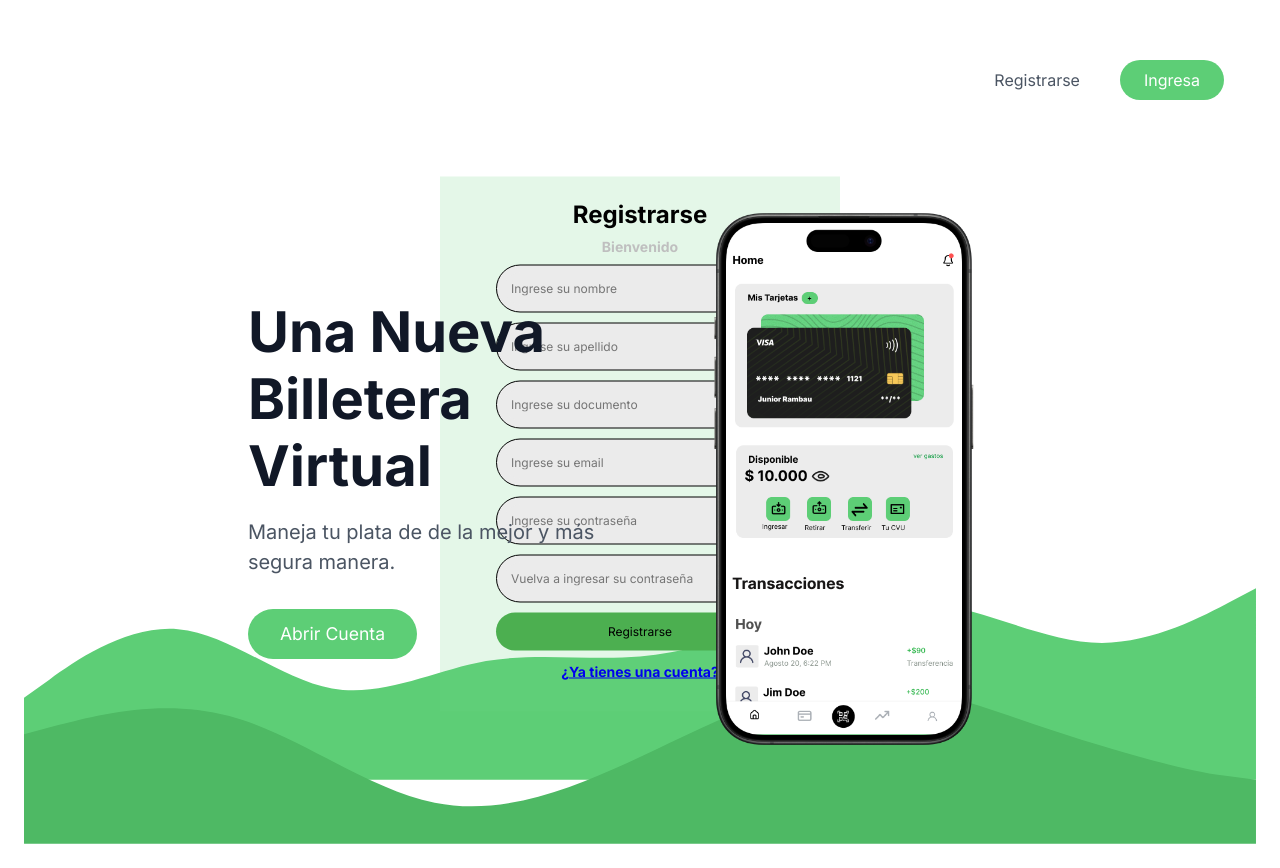
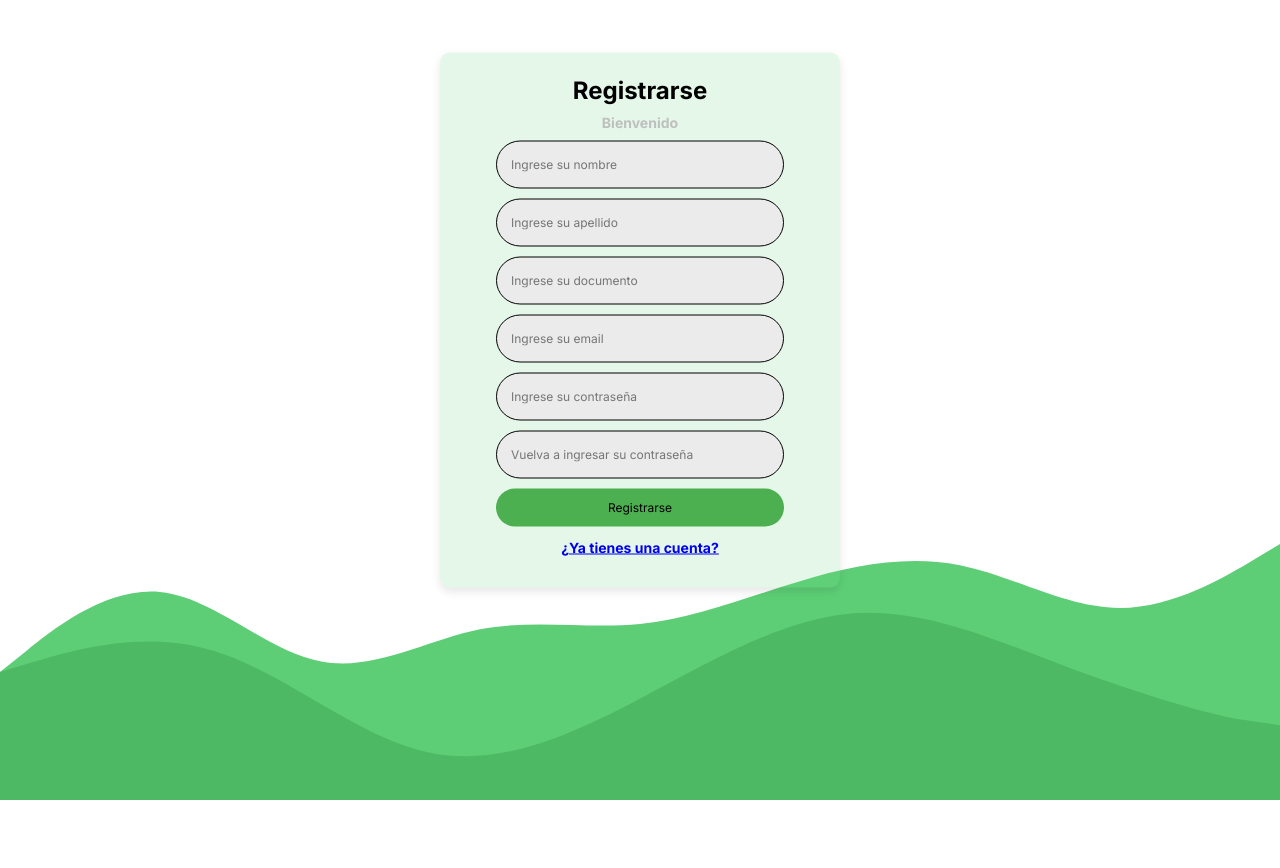
Before and after one commit to Josefinamrm/Billetera_Virtual_Web, a Vue app: page /register in a window 1280 px wide. After the commit the page ends 800 px from the top, so only its background shows below. Built offline with nearby package versions, Linux system fonts and the light colour scheme.

Commit message:
Landing page ready

```diff
--- a/src/components/LandingPage.vue
+++ b/src/components/LandingPage.vue
@@ -11,7 +11,7 @@
       <div class="text-content">
         <h1 class="title">Una Nueva Billetera Virtual</h1>
         <p class="subtitle">Maneja tu plata de de la mejor y más segura manera.</p>
-        <RouterLink to="/register" class="btn btn-primary btn-large">Abrir Cuenta</RouterLink>
+        <RouterLink to="/register" class="btn btn-primary btn-large">Registrarse</RouterLink>
       </div>
 
       <div class="phone-container">
@@ -23,26 +23,17 @@
       </div>
     </main>
 
-    <!-- Background Waves -->
-    <div class="background-waves">
-      <svg class="wave wave-1" xmlns="http://www.w3.org/2000/svg" viewBox="0 0 1440 320">
-        <path fill="#5dce76" fill-opacity="1" d="M0,224L30,202.7C60,181,120,139,180,144C240,149,300,203,360,213.3C420,224,480,192,540,181.3C600,171,660,181,720,176C780,171,840,149,900,133.3C960,117,1020,107,1080,117.3C1140,128,1200,160,1260,160C1320,160,1380,128,1410,112L1440,96L1440,320L1410,320C1380,320,1320,320,1260,320C1200,320,1140,320,1080,320C1020,320,960,320,900,320C840,320,780,320,720,320C660,320,600,320,540,320C480,320,420,320,360,320C300,320,240,320,180,320C120,320,60,320,30,320L0,320Z"></path>
-      </svg>
-      <svg class="wave wave-2" xmlns="http://www.w3.org/2000/svg" viewBox="0 0 1440 320">
-        <path fill="#4eb964" fill-opacity="1" d="M0,192L40,181.3C80,171,160,149,240,170.7C320,192,400,256,480,272C560,288,640,256,720,218.7C800,181,880,139,960,133.3C1040,128,1120,160,1200,186.7C1280,213,1360,235,1400,240L1440,245.3L1440,320L1400,320C1360,320,1280,320,1200,320C1120,320,1040,320,960,320C880,320,800,320,720,320C640,320,560,320,480,320C400,320,320,320,240,320C160,320,80,320,40,320L0,320Z"></path>
-      </svg>
-    </div>
-
     <RouterView />
   </div>
 </template>
-
 
 <script>
 export default {
   name: 'LandingPage'
 }
-</script><style scoped>
+</script>
+
+<style scoped>
 * {
   margin: 0;
   padding: 0;
@@ -50,12 +41,10 @@ export default {
 }
 
 html, body {
-  height: 100%;
-  overflow-x: hidden;
-}
-
-:root {
-  overflow-y: hidden; /* Prevent vertical scrolling */
+  height: 100vh;
+  overflow: hidden;
+  position: fixed;
+  width: 100%;
 }
 
 .landing-page {
@@ -63,7 +52,8 @@ html, body {
   height: 100vh;
   display: flex;
   flex-direction: column;
-  position: relative;
+  position: relative; /* Changed from fixed to relative */
+  width: 100%;
   background-color: #ffffff;
   overflow: hidden;
 }
@@ -84,19 +74,20 @@ nav {
 .content {
   display: flex;
   justify-content: space-between;
-  align-items: center;
-  padding: 0 2rem;
-  max-width: 1200px;
+  align-items: flex-start;
+  padding: 0;
+  max-width: 1400px;
   margin: 0 auto;
   height: calc(100vh - 70px);
   position: relative;
   z-index: 1;
+  padding-top: 8vh;
 }
 
 .text-content {
-  flex: 1;
-  max-width: 500px;
-  padding-right: 2rem;
+  flex: 0 1 500px;
+  margin-left: -5%; /* Moved text more to the left */
+  margin-top: 2vh; /* Moved text higher */
 }
 
 .title {
@@ -147,68 +138,45 @@ nav {
 
 .phone-container {
   flex: 1;
-  max-width: 400px;
+  max-width: 450px;
   display: flex;
-  justify-content: center;
+  justify-content: flex-end;
   align-items: center;
+  margin-right: 3%; /* Adjusted margin */
+  z-index: 2; /* Ensure image is on top */
 }
 
 .phone-image {
   width: auto;
-  height: 70vh;
-  max-height: 600px;
+  height: 75vh;
+  max-height: 650px;
   object-fit: contain;
+  z-index: 2; /* Ensure image stays above other elements */
 }
 
-/* Background Waves */
-.background-waves {
-  position: absolute;
-  bottom: 0;
-  left: 0;
-  right: 0;
-  width: 100%;
-  height: 40%;
-  z-index: 0;
-  overflow: hidden;
-}
-
-.wave {
-  position: absolute;
-  width: 100%;
-  height: auto;
-  bottom: 0;
-  left: 0;
-  z-index: -1;
-}
-
-.wave-1 {
-  bottom: 20%; /* Adjusted positioning */
-}
-
-.wave-2 {
-  bottom: 0;
-}
-
-/* Responsive Design */
 @media (max-width: 768px) {
   .content {
     flex-direction: column;
     text-align: center;
     padding: 1rem;
+    align-items: center;
+    padding-top: 2vh;
   }
 
   .text-content {
-    padding-right: 0;
+    margin-left: 0;
+    margin-top: 0;
   }
 
   .phone-container {
     width: 100%;
     height: auto;
+    justify-content: center;
+    margin-right: 0;
   }
 
   .phone-image {
     height: 50vh;
-    width: auto;
   }
 }
 
@@ -224,9 +192,5 @@ nav {
   .phone-image {
     height: 45vh;
   }
-
-  .wave {
-    height: 30%;
-  }
 }
 </style>
--- a/src/components/LandingPageContent.vue
+++ /dev/null
@@ -1,165 +0,0 @@
-<template>
-  <div class="content-wrapper">
-    <main>
-      <div class="text-content">
-        <h1>Una Nueva Billetera Virtual</h1>
-        <p>Maneja tu plata de de la mejor y mas segura manera.</p>
-        <RouterLink to="/register" class="btn btn-primary btn-large">Registrarse</RouterLink>
-      </div>
-      <div class="image-container">
-        <img src="../assets/Group 162500-2.png" alt="App Preview" class="app-preview" />
-      </div>
-    </main>
-    <div class="background-shape"></div>
-  </div>
-</template>
-
-<script>
-export default {
-  name: 'LandingPageContent'
-}
-</script>
-
-<style scoped>
-.content-wrapper {
-  flex-grow: 1;
-  position: relative;
-}
-
-main {
-  display: flex;
-  justify-content: space-between;
-  align-items: center;
-  padding: 2rem;
-  max-width: 1200px;
-  margin: 0 auto;
-  position: relative;
-  z-index: 10;
-  min-height: calc(100vh - 80px);
-}
-
-.text-content {
-  max-width: 600px;
-}
-
-.image-container {
-  position: relative;
-  margin-left: 2rem;
-}
-
-.app-preview {
-  width: 375px;
-  height: 650px;
-  object-fit: contain;
-  position: relative;
-  z-index: 10;
-}
-
-h1 {
-  font-size: 3.5rem;
-  color: #5dce76;
-  margin-bottom: 1rem;
-}
-
-p {
-  font-size: 1.25rem;
-  color: #4b5563;
-  margin-bottom: 2rem;
-}
-
-.btn {
-  padding: 0.5rem 1.5rem;
-  border: none;
-  border-radius: 2rem;
-  cursor: pointer;
-  transition: all 0.3s ease;
-  text-decoration: none;
-}
-
-.btn-primary {
-  background-color: #5dce76;
-  color: white;
-}
-
-.btn-primary:hover {
-  background-color: #4eb964;
-}
-
-.btn-large {
-  font-size: 1.25rem;
-  padding: 0.75rem 2rem;
-}
-
-.background-shape {
-  position: absolute;
-  bottom: 0;
-  left: 0;
-  width: 100%;
-  height: 50%;
-  background-color: #5dce76;
-  opacity: 0.2;
-  clip-path: polygon(
-    0% 100%,
-    0% 60%,
-    5% 65%,
-    10% 70%,
-    15% 72%,
-    20% 71%,
-    25% 69%,
-    30% 68%,
-    35% 69%,
-    40% 71%,
-    45% 74%,
-    50% 76%,
-    55% 77%,
-    60% 76%,
-    65% 74%,
-    70% 71%,
-    75% 69%,
-    80% 68%,
-    85% 69%,
-    90% 71%,
-    95% 72%,
-    100% 70%,
-    100% 100%
-  );
-}
-
-@media (max-width: 1024px) {
-  main {
-    flex-direction: column;
-    text-align: center;
-    padding: 2rem 1rem;
-  }
-
-  .text-content {
-    margin-bottom: 2rem;
-  }
-
-  .image-container {
-    margin-left: 0;
-  }
-
-  .app-preview {
-    width: 300px;
-    height: 520px;
-  }
-
-  h1 {
-    font-size: 2.5rem;
-  }
-
-  p {
-    font-size: 1rem;
-  }
-
-  .btn-large {
-    font-size: 1rem;
-    padding: 0.5rem 1.5rem;
-  }
-
-  .background-shape {
-    height: 40%;
-  }
-}
-</style>
--- a/src/components/Register.vue
+++ b/src/components/Register.vue
@@ -33,7 +33,6 @@
 import { ref } from 'vue';
 import { useRouter } from 'vue-router';
 
-
 const nombre = ref('');
 const apellido = ref('');
 const documento = ref('');
@@ -48,7 +47,6 @@
     alert('Las contraseñas no coinciden');
     return;
   }
-    // Aquí iría la lógica para registrar al usuario
   console.log('Registro de usuario:', {
     nombre: nombre.value,
     apellido: apellido.value,
@@ -56,30 +54,22 @@
     email: email.value,
     password: password.value
   });
-    // Redirigimos al usuario después del registro
   router.push('/user/panel');
-  };
-
-  const goToLogin = () => {
-    router.push('/');
 };
 </script>
 
 <style scoped>
-  .title {
-    font-size: 24px;
-    font-weight: bold;
-  }
-
 .register-container {
   width: 400px;
   background-color: rgba(108, 210, 130, 0.18);
-    margin: auto;
   padding: 20px;
   position: absolute;
-    top: 50%;
+  top: 40%;
   left: 50%;
   transform: translate(-50%, -50%);
+  z-index: 100; /* Ensure it stays above the waves */
+  box-shadow: 0px 4px 10px rgba(0, 0, 0, 0.1);
+  border-radius: 10px;
 }
 
 .form-group {
--- /dev/null
+++ b/src/layouts/LandingLayout.vue
@@ -0,0 +1,75 @@
+<template>
+  <div class="layout-container">
+    <!-- Main content area that will render child routes -->
+    <RouterView />
+
+    <!-- Wave background -->
+    <div class="wave-container">
+      <svg class="wave wave-1" xmlns="http://www.w3.org/2000/svg" viewBox="0 0 1440 320" preserveAspectRatio="none">
+        <path
+          fill="#5dce76"
+          fill-opacity="1"
+          d="M0,224L30,202.7C60,181,120,139,180,144C240,149,300,203,360,213.3C420,224,480,192,540,181.3C600,171,660,181,720,176C780,171,840,149,900,133.3C960,117,1020,107,1080,117.3C1140,128,1200,160,1260,160C1320,160,1380,128,1410,112L1440,96L1440,320L1410,320C1380,320,1320,320,1260,320C1200,320,1140,320,1080,320C1020,320,960,320,900,320C840,320,780,320,720,320C660,320,600,320,540,320C480,320,420,320,360,320C300,320,240,320,180,320C120,320,60,320,30,320L0,320Z"
+        ></path>
+      </svg>
+      <svg class="wave wave-2" xmlns="http://www.w3.org/2000/svg" viewBox="0 0 1440 320" preserveAspectRatio="none">
+        <path
+          fill="#4eb964"
+          fill-opacity="1"
+          d="M0,192L40,181.3C80,171,160,149,240,170.7C320,192,400,256,480,272C560,288,640,256,720,218.7C800,181,880,139,960,133.3C1040,128,1120,160,1200,186.7C1280,213,1360,235,1400,240L1440,245.3L1440,320L1400,320C1360,320,1280,320,1200,320C1120,320,1040,320,960,320C880,320,800,320,720,320C640,320,560,320,480,320C400,320,320,320,240,320C160,320,80,320,40,320L0,320Z"
+        ></path>
+      </svg>
+    </div>
+  </div>
+</template>
+
+<script setup>
+// No additional script setup needed for this component
+</script>
+
+<style scoped>
+.layout-container {
+  position: fixed;
+  top: 0;
+  left: 0;
+  right: 0;
+  bottom: 0;
+  width: 100%;
+  height: 100%;
+  overflow: hidden;
+}
+
+.wave-container {
+  position: absolute;
+  bottom: 0;
+  left: 0;
+  right: 0;
+  width: 100%;
+  height: 40%;
+  z-index: 0;
+  overflow: hidden;
+  pointer-events: none;
+}
+
+.wave {
+  position: absolute;
+  width: 100%;
+  height: 100%;
+  bottom: 0;
+  left: 0;
+}
+
+.wave-1 {
+  bottom: 10%;
+}
+
+.wave-2 {
+  bottom: 0;
+}
+
+@media (max-width: 480px), (max-height: 600px) {
+  .wave-container {
+    height: 30%;
+  }
+}
+</style>
--- a/src/router/index.js
+++ b/src/router/index.js
@@ -1,7 +1,7 @@
 import { createRouter, createWebHistory } from 'vue-router'
 import AuthLayout from '../layouts/AuthLayout.vue'
 import GuestLayout from '../layouts/GuestLayout.vue'
-import LandingPage from '../components/LandingPage.vue'
+import LandingLayout from '@/layouts/LandingLayout.vue'
 
 const router = createRouter({
   history: createWebHistory(import.meta.env.BASE_URL),
@@ -12,12 +12,12 @@ const router = createRouter({
       children: [
         {
           path: '',
-          component: LandingPage,
+          component: LandingLayout,
           children: [
             {
               path: '',
               name: 'landing',
-              component: () => import('../components/LandingPageContent.vue')
+              component: () => import('../components/LandingPage.vue')
             },
             {
               path: 'login',
```
Lines whose indentation alone changed are shown as unchanged.
